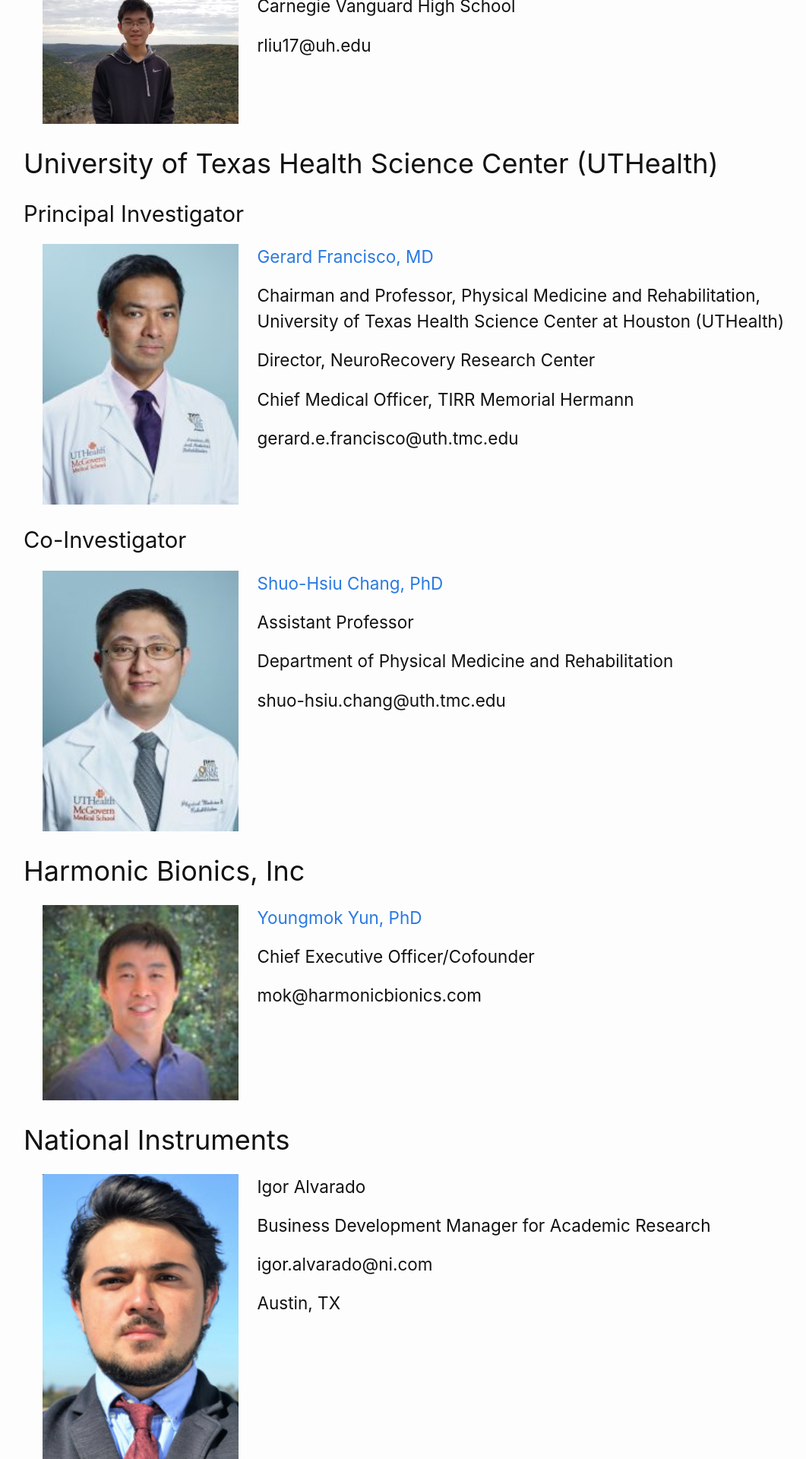
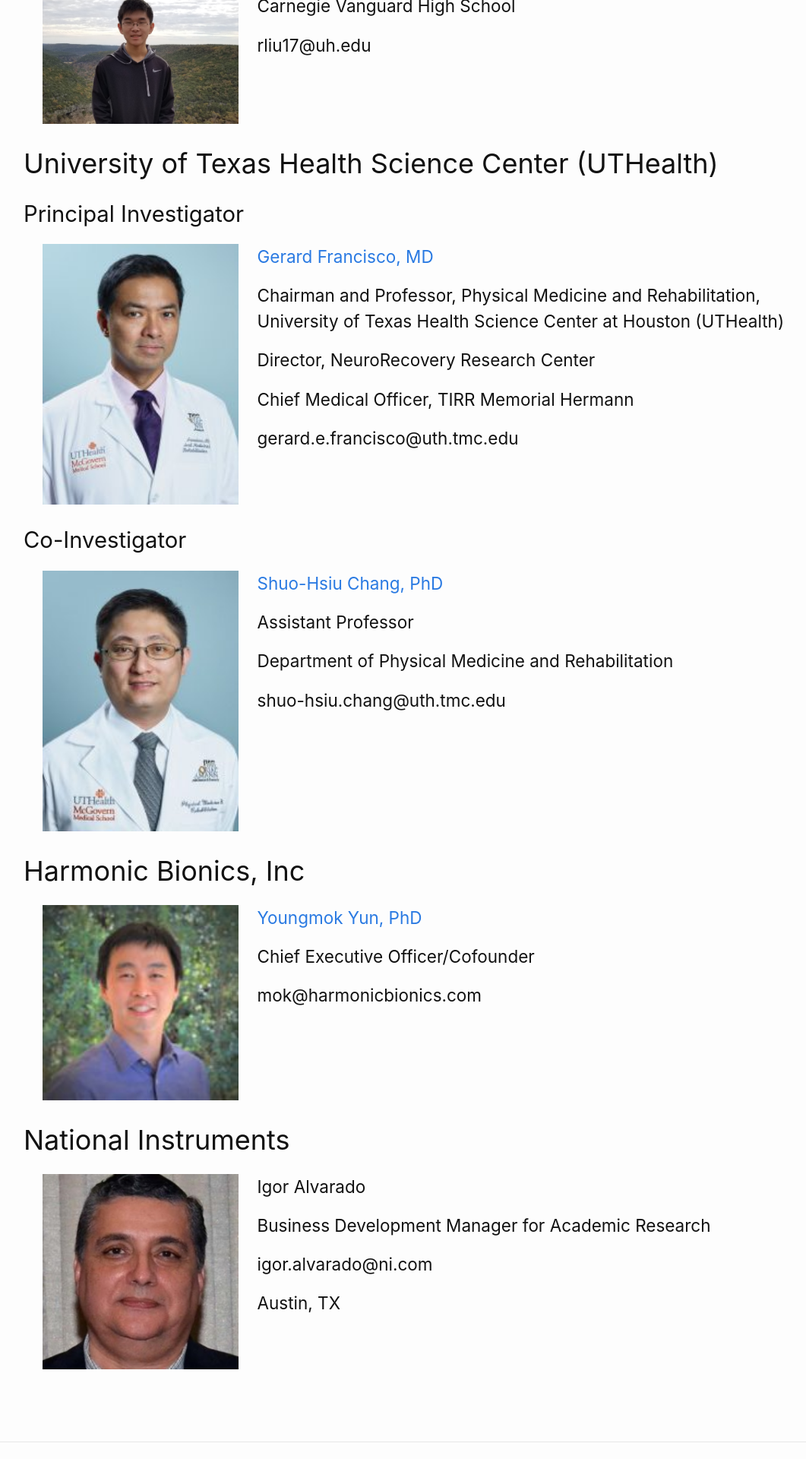
Before and after one commit to arcraik/neuroexo-website, a Jekyll site: the page built from people.md, in a window 1280 px wide. Shown: the part 4480-6400 px from the top of the page at 76% size, without its empty margins (94-1155 px from the left). Built offline with Jekyll 4.4.1, drawn with Linux system fonts in a browser that asks for light colours.

Commit message:
Update people.md

```diff
--- a/people.md
+++ b/people.md
@@ -316,7 +316,7 @@ University of Texas Health Science Center at Houston (UTHealth)</h4>
 </div>
 <h2>National Instruments</h2>
 <div>
-  <img class="peoplepic" src="/photos/ramirez.PNG" alt="Igor Alvarado" />
+  <img class="peoplepic" src="/photos/igoralvarado.png" alt="Igor Alvarado" />
   <h4>Igor Alvarado</h4>
   <h4>Business Development Manager for Academic Research</h4>
   <h4>igor.alvarado@ni.com</h4>
```
